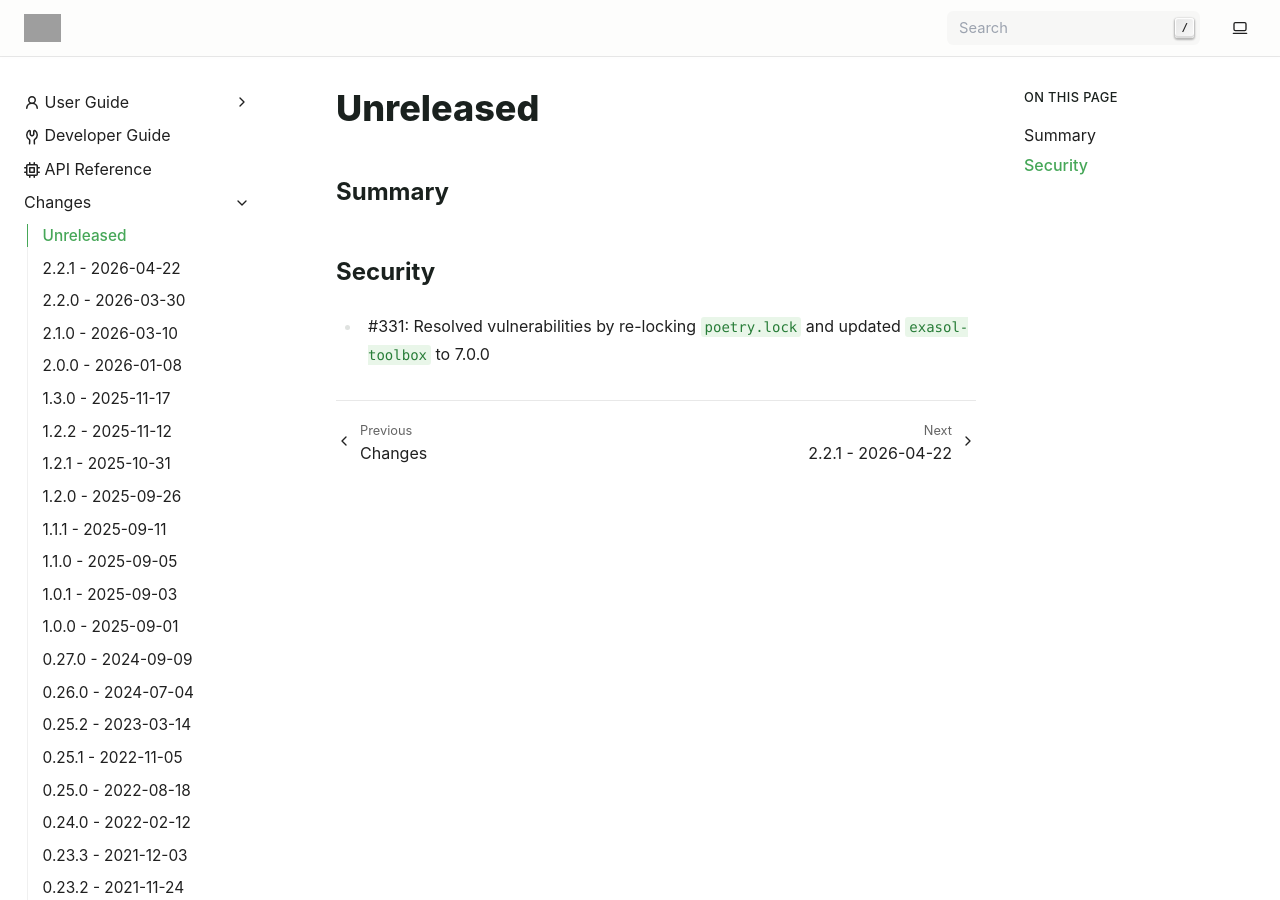
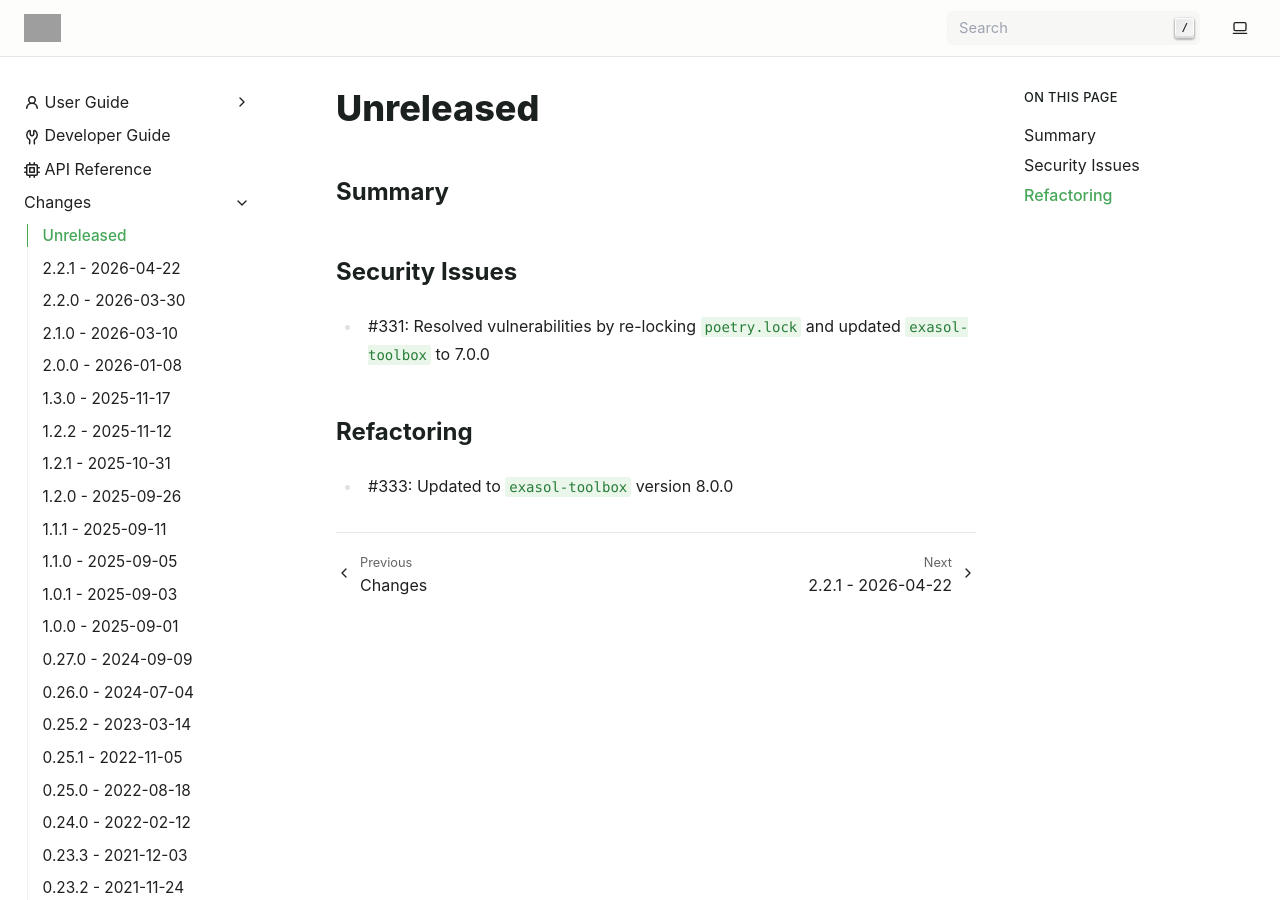
Before and after one commit to exasol/pyexasol, a Sphinx documentation site: the page built from doc/changes/unreleased.md, in a window 1280 px wide and 900 px high. Built offline with Sphinx 7.4.7, drawn with Linux system fonts in a browser that asks for light colours; grey boxes are pictures that could not be loaded.

Commit message:
Add changelog entry

```diff
--- a/doc/changes/unreleased.md
+++ b/doc/changes/unreleased.md
@@ -2,6 +2,10 @@
 
 ## Summary
 
-## Security
+## Security Issues
 
 * #331: Resolved vulnerabilities by re-locking `poetry.lock` and updated `exasol-toolbox` to 7.0.0
+
+## Refactoring
+
+* #333: Updated to `exasol-toolbox` version 8.0.0
```
